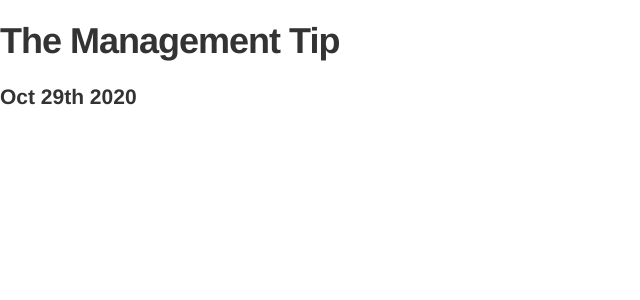
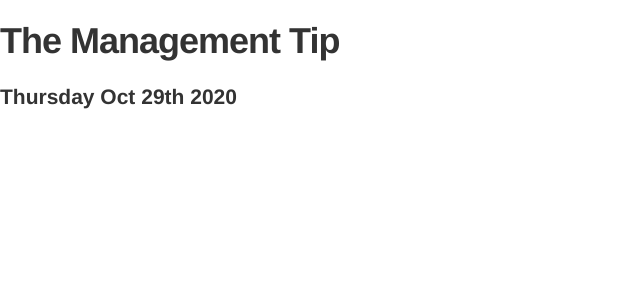
Before and after one commit to getOffIt/hbrwebclient, a React (Create React App) app: page / in a window 1280 px wide. Shown: the top 300 px of the page, without its empty margins (0-640 px from the left). Built offline with nearby package versions, Linux system fonts and the light colour scheme; no server answers.

Commit message:
triggering build & deploy

```diff
--- a/src/App.js
+++ b/src/App.js
@@ -8,7 +8,7 @@ class App extends Component {
     this.state = {
       apiResponse: "",
       title: "",
-      date: "Oct 29th 2020",
+      date: "Thursday Oct 29th 2020",
       content:""
     };
 }
```
